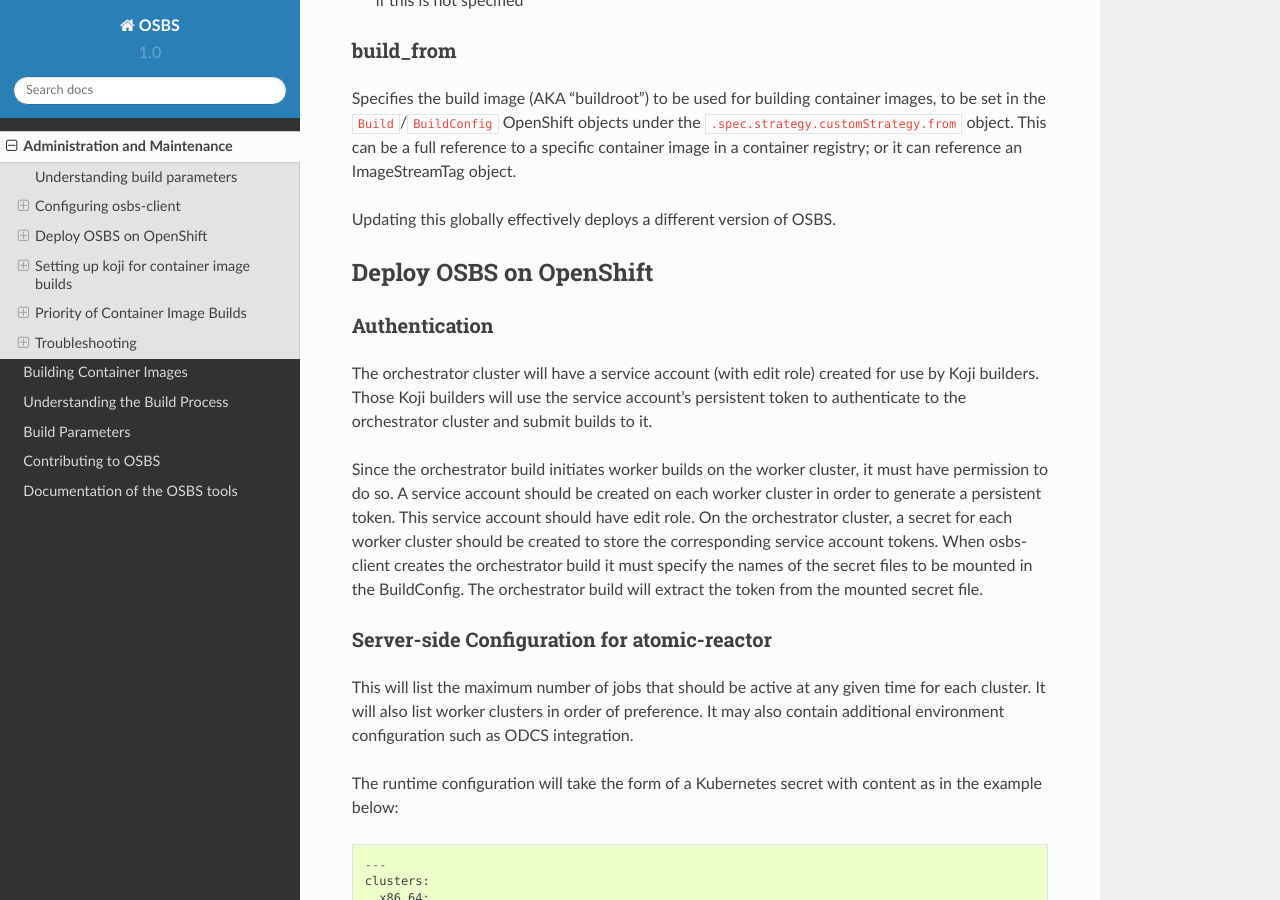
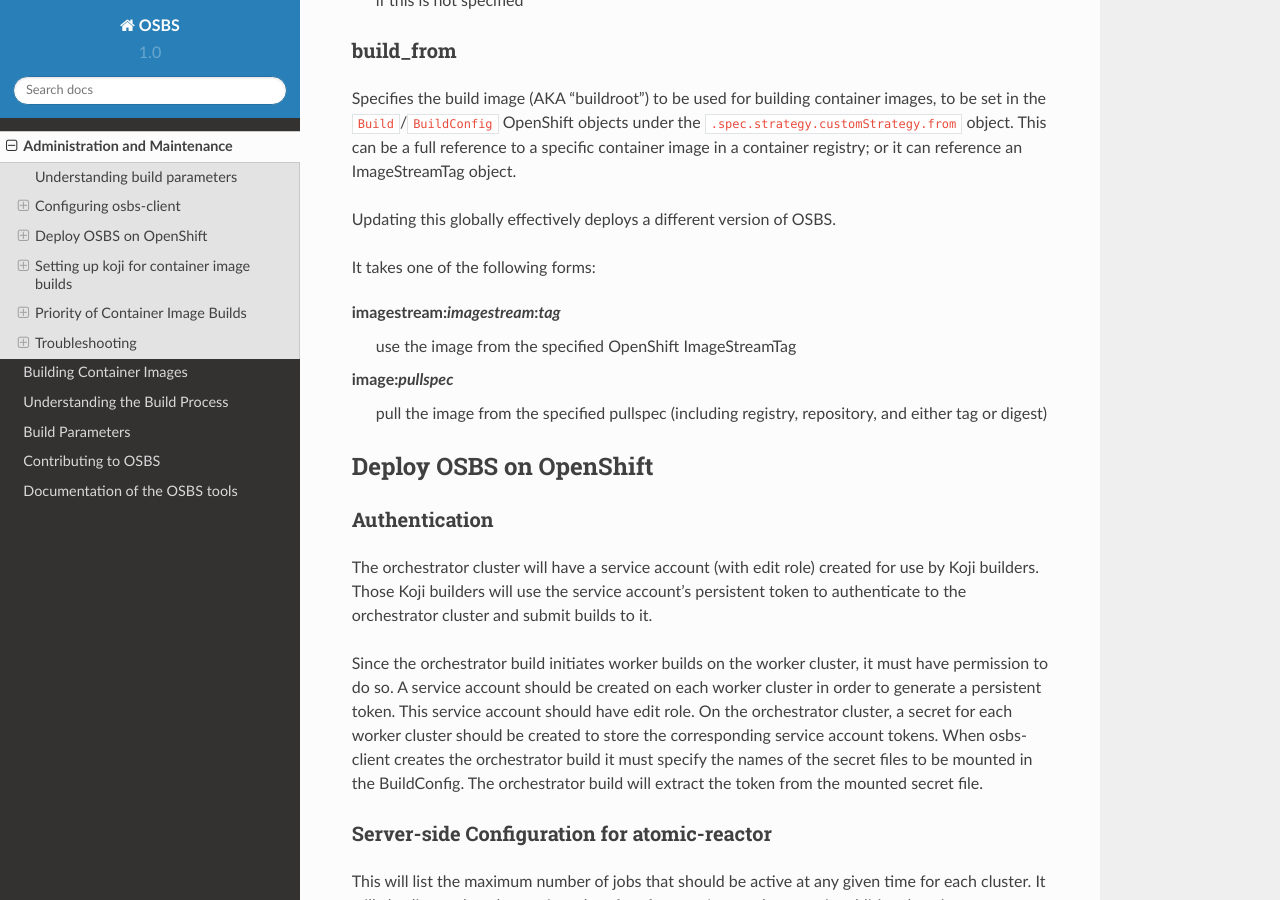
Before and after one commit to containerbuildsystem/osbs-docs, a Sphinx documentation site: the page built from docs/admins.rst, in a window 1280 px wide and 900 px high, scrolled down 1723 px. Built offline with Sphinx 7.4.7 and the Read the Docs theme 2.0.0, drawn with Linux system fonts in a browser that asks for light colours.

Commit message:
Describe build_from more fully
Signed-off-by: Tim Waugh <twaugh@redhat.com>

```diff
--- a/docs/admins.rst
+++ b/docs/admins.rst
@@ -93,7 +93,17 @@
 a specific container image in a container registry; or it can reference an
 ImageStreamTag object.
 
-Updating this globally effectively deploys a different version of OSBS.
+Updating this globally effectively deploys a different version of
+OSBS.
+
+It takes one of the following forms:
+
+imagestream:*imagestream*:*tag*
+  use the image from the specified OpenShift ImageStreamTag
+
+image:*pullspec*
+  pull the image from the specified pullspec (including
+  registry, repository, and either tag or digest)
 
 Deploy OSBS on OpenShift
 ------------------------
```
